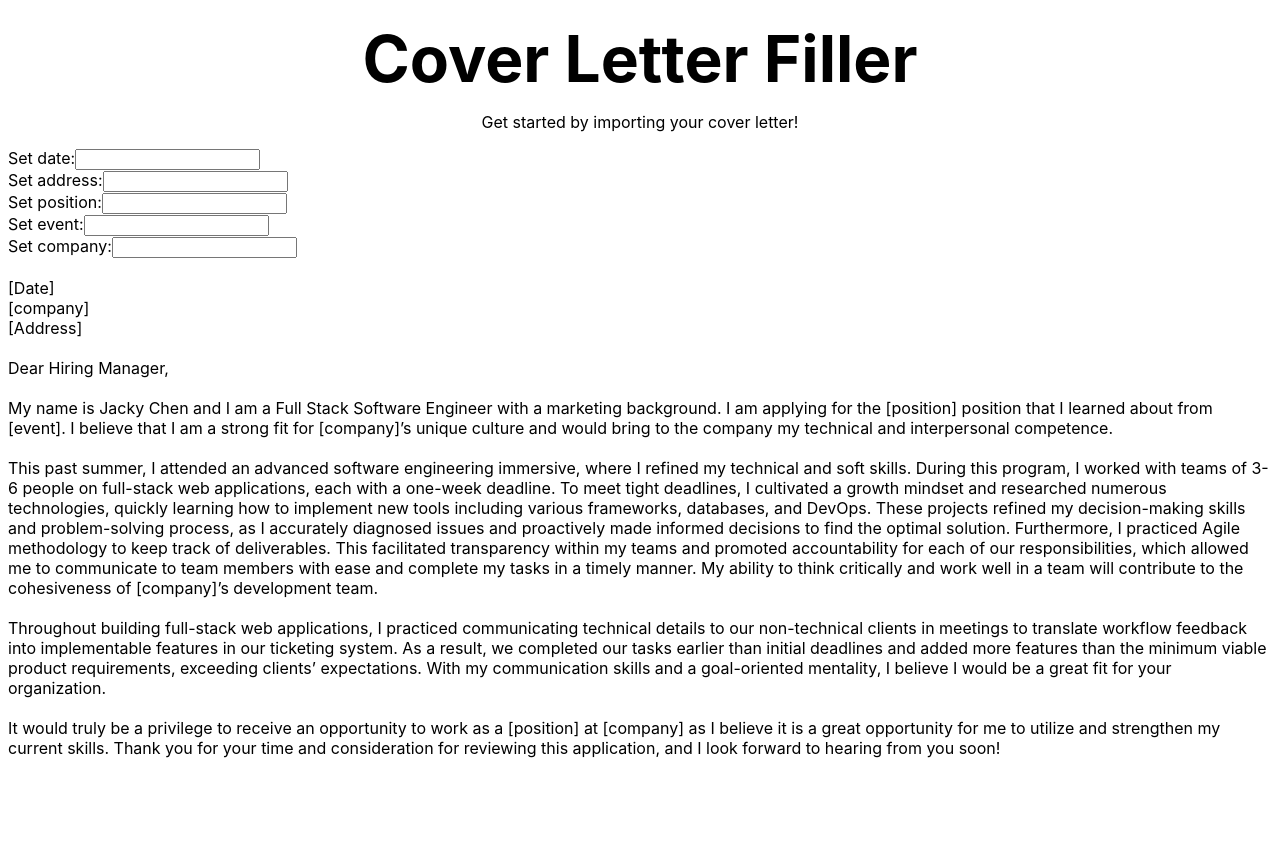
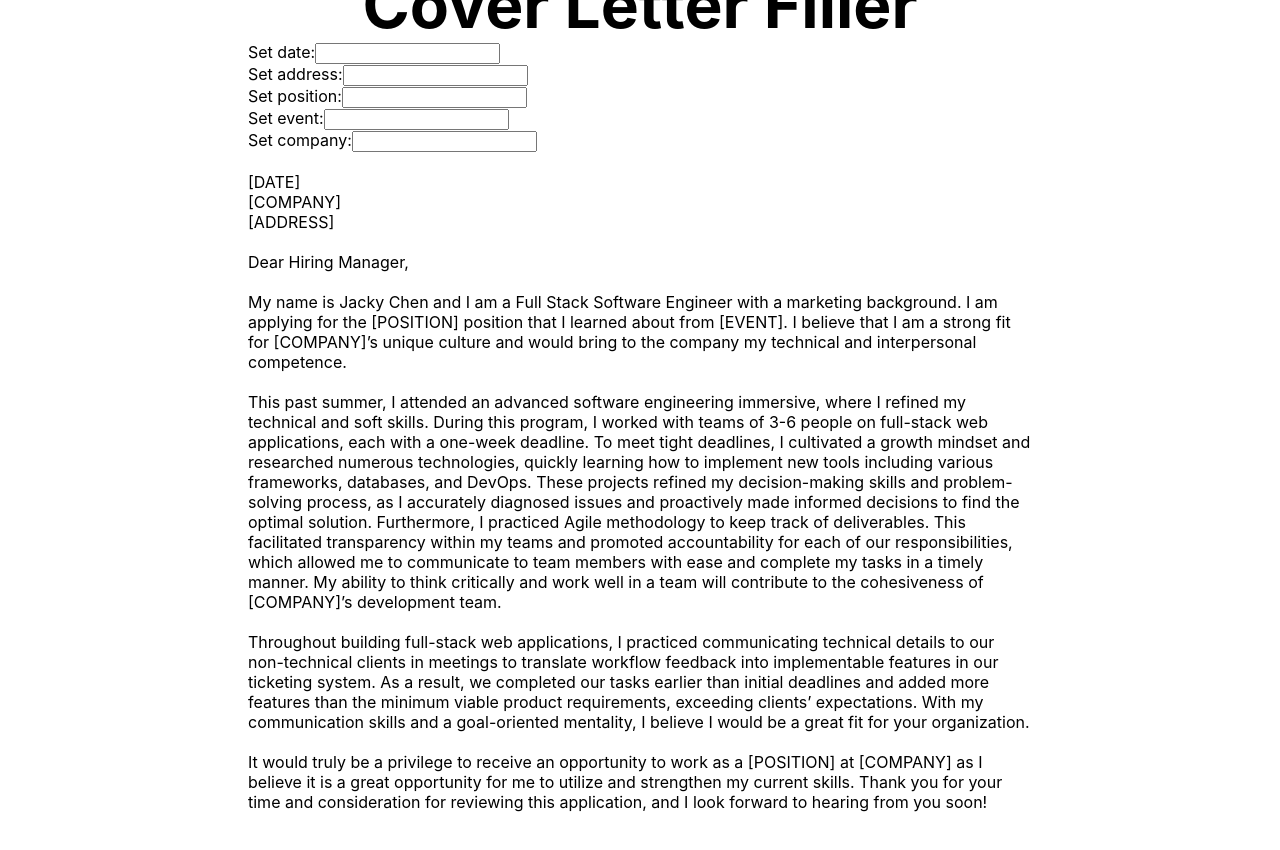
Before and after one commit to jackychen19/cover-letter-filler, a Next.js app in the folder cover-letter-filler/: page / in a window 1280 px wide. Shown: the top 850 px of the page. Built offline with nearby package versions, Linux system fonts and the light colour scheme.

Commit message:
Updated some basic styling

```diff
--- a/cover-letter-filler/components/Form.js
+++ b/cover-letter-filler/components/Form.js
@@ -1,20 +1,19 @@
 import React, { useState } from 'react';
-
 import styles from '../styles/Home.module.css'
 
 const Form = () => {
-  const [date, setDate] = useState('[Date]');
-  const [address, setAddress] = useState('[Address]');
-  const [position, setPosition] = useState('[position]');
-  const [event, setEvent] = useState('[event]');
-  const [company, setCompany] = useState('[company]');
+  const [date, setDate] = useState('[DATE]');
+  const [address, setAddress] = useState('[ADDRESS]');
+  const [position, setPosition] = useState('[POSITION]');
+  const [event, setEvent] = useState('[EVENT]');
+  const [company, setCompany] = useState('[COMPANY]');
 
 
 
   return (
-    <div >
+    <div className={styles.form_container}>
       Set date:
-      <input onChange={setDate}></input> <br/>
+      <input onChange={setDate}></input><br/>
       Set address:
       <input onChange={setAddress}></input> <br/>
       Set position:
@@ -32,13 +31,13 @@ const Form = () => {
 
       Dear Hiring Manager,<br/><br/>
 
-      My name is Jacky Chen and I am a Full Stack Software Engineer with a marketing background. I am applying for the [position] position that I learned about from [event]. I believe that I am a strong fit for [company]’s unique culture and would bring to the company my technical and interpersonal competence.<br/><br/>
+      My name is Jacky Chen and I am a Full Stack Software Engineer with a marketing background. I am applying for the {position} position that I learned about from {event}. I believe that I am a strong fit for {company}’s unique culture and would bring to the company my technical and interpersonal competence.<br/><br/>
 
-      This past summer, I attended an advanced software engineering immersive, where I refined my technical and soft skills. During this program, I worked with teams of 3-6 people on full-stack web applications, each with a one-week deadline. To meet tight deadlines, I cultivated a growth mindset and researched numerous technologies, quickly learning how to implement new tools including various frameworks, databases, and DevOps. These projects refined my decision-making skills and problem-solving process, as I accurately diagnosed issues and proactively made informed decisions to find the optimal solution. Furthermore, I practiced Agile methodology to keep track of deliverables. This facilitated transparency within my teams and promoted accountability for each of our responsibilities, which allowed me to communicate to team members with ease and complete my tasks in a timely manner. My ability to think critically and work well in a team will contribute to the cohesiveness of [company]’s development team.<br/><br/>
+      This past summer, I attended an advanced software engineering immersive, where I refined my technical and soft skills. During this program, I worked with teams of 3-6 people on full-stack web applications, each with a one-week deadline. To meet tight deadlines, I cultivated a growth mindset and researched numerous technologies, quickly learning how to implement new tools including various frameworks, databases, and DevOps. These projects refined my decision-making skills and problem-solving process, as I accurately diagnosed issues and proactively made informed decisions to find the optimal solution. Furthermore, I practiced Agile methodology to keep track of deliverables. This facilitated transparency within my teams and promoted accountability for each of our responsibilities, which allowed me to communicate to team members with ease and complete my tasks in a timely manner. My ability to think critically and work well in a team will contribute to the cohesiveness of {company}’s development team.<br/><br/>
 
       Throughout building full-stack web applications, I practiced communicating technical details to our non-technical clients in meetings to translate workflow feedback into implementable features in our ticketing system. As a result, we completed our tasks earlier than initial deadlines and added more features than the minimum viable product requirements, exceeding clients’ expectations. With my communication skills and a goal-oriented mentality, I believe I would be a great fit for your organization.<br/><br/>
 
-      It would truly be a privilege to receive an opportunity to work as a [position] at [company] as I believe it is a great opportunity for me to utilize and strengthen my current skills. Thank you for your time and consideration for reviewing this application, and I look forward to hearing from you soon!<br/><br/>
+      It would truly be a privilege to receive an opportunity to work as a {position} at {company} as I believe it is a great opportunity for me to utilize and strengthen my current skills. Thank you for your time and consideration for reviewing this application, and I look forward to hearing from you soon!<br/><br/>
 
       </div>
 
--- a/cover-letter-filler/pages/index.js
+++ b/cover-letter-filler/pages/index.js
@@ -14,7 +14,6 @@ export default function Home() {
         <h1 className={styles.title}>
           Cover Letter Filler
         </h1>
-        <p>Get started by importing your cover letter!</p>
       <Form/>
       </main>
 
--- a/cover-letter-filler/styles/Home.module.css
+++ b/cover-letter-filler/styles/Home.module.css
@@ -1,3 +1,9 @@
+/*
+  ========================================
+  Default Styles
+  ========================================
+*/
+
 .container {
   min-height: 100vh;
   padding: 0 0.5rem;
@@ -119,3 +125,13 @@
     flex-direction: column;
   }
 }
+
+/*
+  ========================================
+  Form Styles
+  ========================================
+*/
+
+.form_container {
+  padding: 0 15rem;
+}
```
